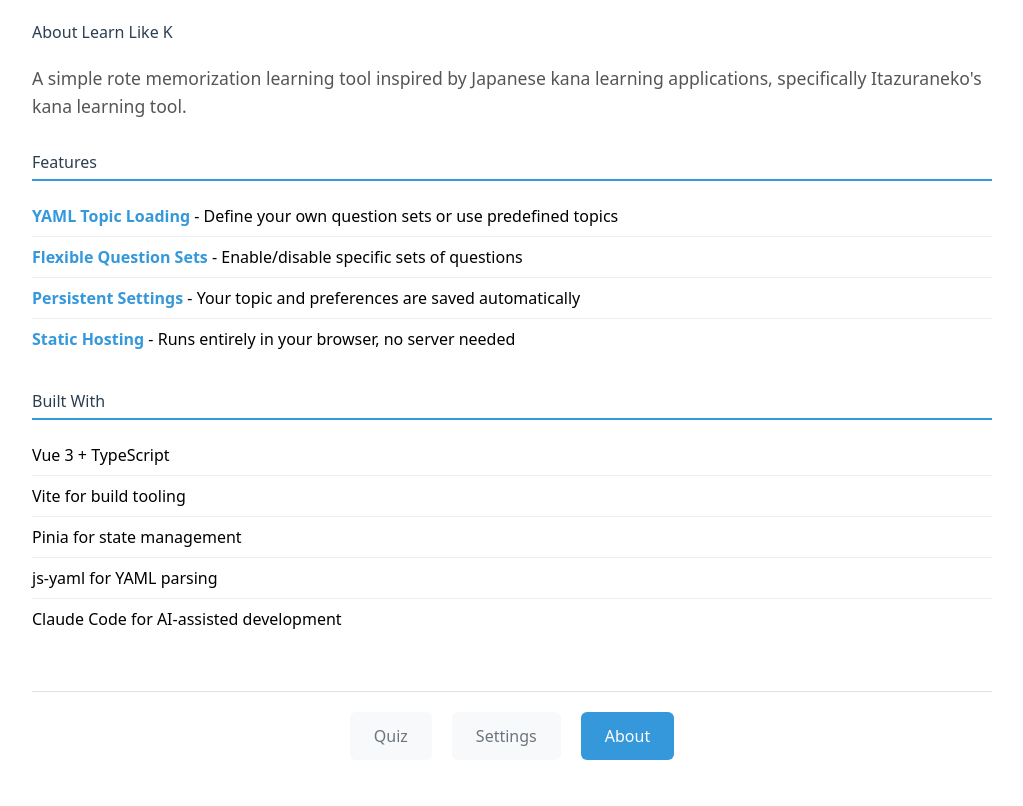
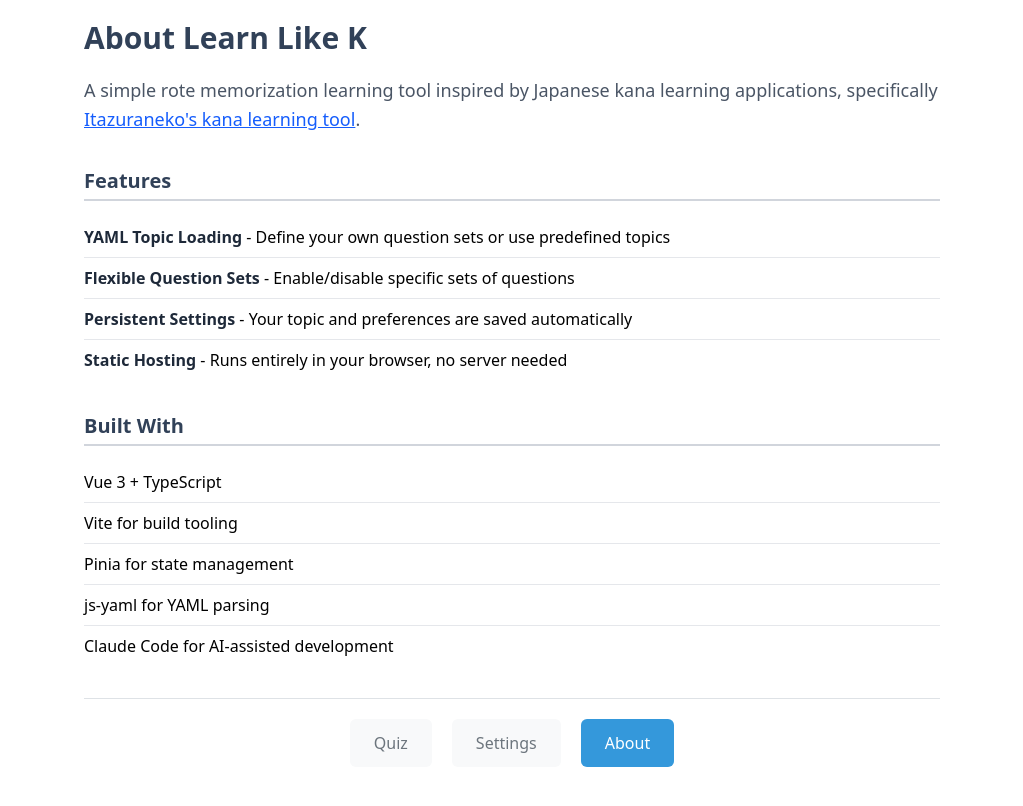
Before and after one commit to BenjaminBrandtner/learn-like-k, a Vue app: page /about in a window 1280 px wide. Shown: the whole page, without its empty margins (128-1151 px from the left). Built offline with nearby package versions, Linux system fonts and the light colour scheme; the HTML template or start-up script is replaced by a standard one.

Commit message:
Add clickable links and refactor About page to Tailwind CSS

```diff
--- a/src/assets/exampleTopics/talon_alphabet.yaml
+++ b/src/assets/exampleTopics/talon_alphabet.yaml
@@ -1,5 +1,7 @@
 name: "Talon Alphabet"
-description: "The Talon community-defined alphabet"
+description: "Talon is a hands-free input system that uses voice commands for controlling computers:  https://talonvoice.com
+
+This is the alphabet used in the popular Talon community project: https://github.com/talonhub/community"
 mode: "predefined-sets"
 questions: # structure: "Question: Answer"
   - # set 1
--- a/src/views/AboutView.vue
+++ b/src/views/AboutView.vue
@@ -3,29 +3,29 @@ import BottomNav from '../components/BottomNav.vue'
 </script>
 
 <template>
-  <main class="container">
-    <div class="about">
-      <h1>About Learn Like K</h1>
-      <p>A simple rote memorization learning tool inspired by Japanese kana learning applications, specifically <a href="https://kenrick95.github.io/itazuraneko/learn/kana.html" target="_blank" rel="noopener">Itazuraneko's kana learning tool</a>.</p>
+  <main class="max-w-4xl mx-auto p-5 min-h-screen flex flex-col">
+    <div class="flex-1">
+      <h1 class="text-slate-700 text-3xl font-bold mb-5">About Learn Like K</h1>
+      <p class="text-lg leading-relaxed text-gray-600 mb-8">A simple rote memorization learning tool inspired by Japanese kana learning applications, specifically <a href="https://kenrick95.github.io/itazuraneko/learn/kana.html" target="_blank" rel="noopener" class="text-blue-600 hover:text-blue-800 underline">Itazuraneko's kana learning tool</a>.</p>
 
-      <div class="features">
-        <h2>Features</h2>
-        <ul>
-          <li><strong>YAML Topic Loading</strong> - Define your own question sets or use predefined topics</li>
-          <li><strong>Flexible Question Sets</strong> - Enable/disable specific sets of questions</li>
-          <li><strong>Persistent Settings</strong> - Your topic and preferences are saved automatically</li>
-          <li><strong>Static Hosting</strong> - Runs entirely in your browser, no server needed</li>
+      <div class="mb-8">
+        <h2 class="text-slate-700 text-xl font-semibold mb-4 pb-1 border-b-2 border-gray-300">Features</h2>
+        <ul class="list-none p-0">
+          <li class="py-2 border-b border-gray-200 last:border-b-0"><strong class="text-gray-800">YAML Topic Loading</strong> - Define your own question sets or use predefined topics</li>
+          <li class="py-2 border-b border-gray-200 last:border-b-0"><strong class="text-gray-800">Flexible Question Sets</strong> - Enable/disable specific sets of questions</li>
+          <li class="py-2 border-b border-gray-200 last:border-b-0"><strong class="text-gray-800">Persistent Settings</strong> - Your topic and preferences are saved automatically</li>
+          <li class="py-2 border-b border-gray-200 last:border-b-0"><strong class="text-gray-800">Static Hosting</strong> - Runs entirely in your browser, no server needed</li>
         </ul>
       </div>
 
-      <div class="tech-stack">
-        <h2>Built With</h2>
-        <ul>
-          <li>Vue 3 + TypeScript</li>
-          <li>Vite for build tooling</li>
-          <li>Pinia for state management</li>
-          <li>js-yaml for YAML parsing</li>
-          <li>Claude Code for AI-assisted development</li>
+      <div class="mb-8">
+        <h2 class="text-slate-700 text-xl font-semibold mb-4 pb-1 border-b-2 border-gray-300">Built With</h2>
+        <ul class="list-none p-0">
+          <li class="py-2 border-b border-gray-200 last:border-b-0">Vue 3 + TypeScript</li>
+          <li class="py-2 border-b border-gray-200 last:border-b-0">Vite for build tooling</li>
+          <li class="py-2 border-b border-gray-200 last:border-b-0">Pinia for state management</li>
+          <li class="py-2 border-b border-gray-200 last:border-b-0">js-yaml for YAML parsing</li>
+          <li class="py-2 border-b border-gray-200 last:border-b-0">Claude Code for AI-assisted development</li>
         </ul>
       </div>
     </div>
@@ -33,59 +33,3 @@ import BottomNav from '../components/BottomNav.vue'
     <BottomNav />
   </main>
 </template>
-
-<style scoped>
-.container {
-  max-width: 1000px;
-  margin: 0 auto;
-  padding: 20px;
-  min-height: 100vh;
-  display: flex;
-  flex-direction: column;
-}
-
-.about {
-  flex: 1;
-}
-
-.about h1 {
-  color: #2c3e50;
-  margin-bottom: 20px;
-}
-
-.about p {
-  font-size: 1.1em;
-  line-height: 1.6;
-  color: #555;
-  margin-bottom: 30px;
-}
-
-.features, .tech-stack {
-  margin-bottom: 30px;
-}
-
-.features h2, .tech-stack h2 {
-  color: #2c3e50;
-  margin-bottom: 15px;
-  border-bottom: 2px solid #3498db;
-  padding-bottom: 5px;
-}
-
-.features ul, .tech-stack ul {
-  list-style: none;
-  padding: 0;
-}
-
-.features li, .tech-stack li {
-  padding: 8px 0;
-  border-bottom: 1px solid #eee;
-}
-
-.features li:last-child, .tech-stack li:last-child {
-  border-bottom: none;
-}
-
-.features strong {
-  color: #3498db;
-}
-</style>
--- a/src/views/QuizView.vue
+++ b/src/views/QuizView.vue
@@ -26,7 +26,7 @@ function focusInput() {
 <template>
   <div class="w-full flex justify-center">
     <main class="w-full max-w-4xl p-5 min-h-screen flex flex-col">
-    <h1 class="text-2xl font-bold text-gray-800 mb-6">Learn Like K - Quiz</h1>
+    <h1 class="text-slate-700 text-3xl font-bold mb-5">Learn Like K</h1>
 
     <div v-if="!topicsStore.currentTopic" class="flex-1 flex flex-col justify-center items-center text-center">
       <p class="text-gray-600 mb-5">No topic loaded. Please go to Settings to load a topic first.</p>
--- a/src/views/SettingsView.vue
+++ b/src/views/SettingsView.vue
@@ -47,6 +47,17 @@ function selectPredefinedTopic(event: Event) {
     topicsStore.yamlText = selectedTopic.content
   }
 }
+
+function formatDescription(description: string): string {
+  // Convert line breaks to HTML <br> tags
+  let formatted = description.replace(/\n/g, '<br>')
+
+  // Convert URLs to clickable links with Tailwind styling
+  const urlRegex = /(https?:\/\/[^\s<>]+)/g
+  formatted = formatted.replace(urlRegex, '<a href="$1" target="_blank" rel="noopener noreferrer" class="text-blue-600 hover:text-blue-800 underline">$1</a>')
+
+  return formatted
+}
 </script>
 
 <template>
@@ -91,7 +102,7 @@ function selectPredefinedTopic(event: Event) {
     <div v-if="topicsStore.currentTopic" class="topic-info">
       <h3>Topic Information</h3>
       <p><strong>Name:</strong> {{ topicsStore.currentTopic.name }}</p>
-      <p v-if="topicsStore.currentTopic.description"><strong>Description:</strong> {{ topicsStore.currentTopic.description }}</p>
+      <p v-if="topicsStore.currentTopic.description"><strong>Description:</strong> <span v-html="formatDescription(topicsStore.currentTopic.description)"></span></p>
       <p><strong>Mode:</strong> {{ topicsStore.currentTopic.mode }}</p>
       <p><strong>Question Sets:</strong> {{ topicsStore.currentTopic.questions.length }}</p>
       <p><strong>Active Questions:</strong> {{ topicsStore.getActiveQuestions().length }}</p>
```
Also changed, not shown: 2 other files (tests, documents, lock files or other folders).
